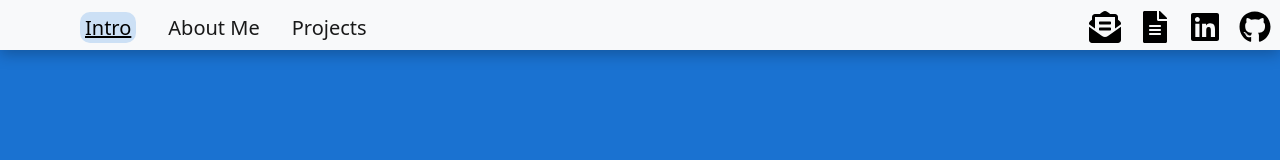
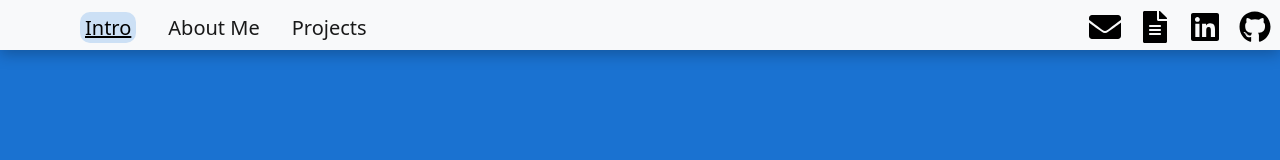
Before and after one commit to eelac/Portfolio, a React (Create React App) app: page / in a window 1280 px wide. Shown: the top 160 px of the page. Built offline with nearby package versions, Linux system fonts and the light colour scheme.

Commit message:
Changed email icon

```diff
--- a/src/Components/Navbar/NavbarEmail.js
+++ b/src/Components/Navbar/NavbarEmail.js
@@ -1,7 +1,7 @@
 import React, { Component } from "react";
 import "./NavbarEmail.css";
 import { FontAwesomeIcon } from "@fortawesome/react-fontawesome";
-import { faEnvelopeOpenText } from "@fortawesome/free-solid-svg-icons";
+import { faEnvelope } from "@fortawesome/free-solid-svg-icons";
 
 class NavbarEmail extends Component {
   state = {
@@ -33,7 +33,7 @@ class NavbarEmail extends Component {
       return (
         <div className="form-inline">
           <div onClick={this.handleShow}>
-            <FontAwesomeIcon icon={faEnvelopeOpenText} className="EmailIcon" />
+            <FontAwesomeIcon icon={faEnvelope} className="EmailIcon" />
           </div>
         </div>
       );
```
